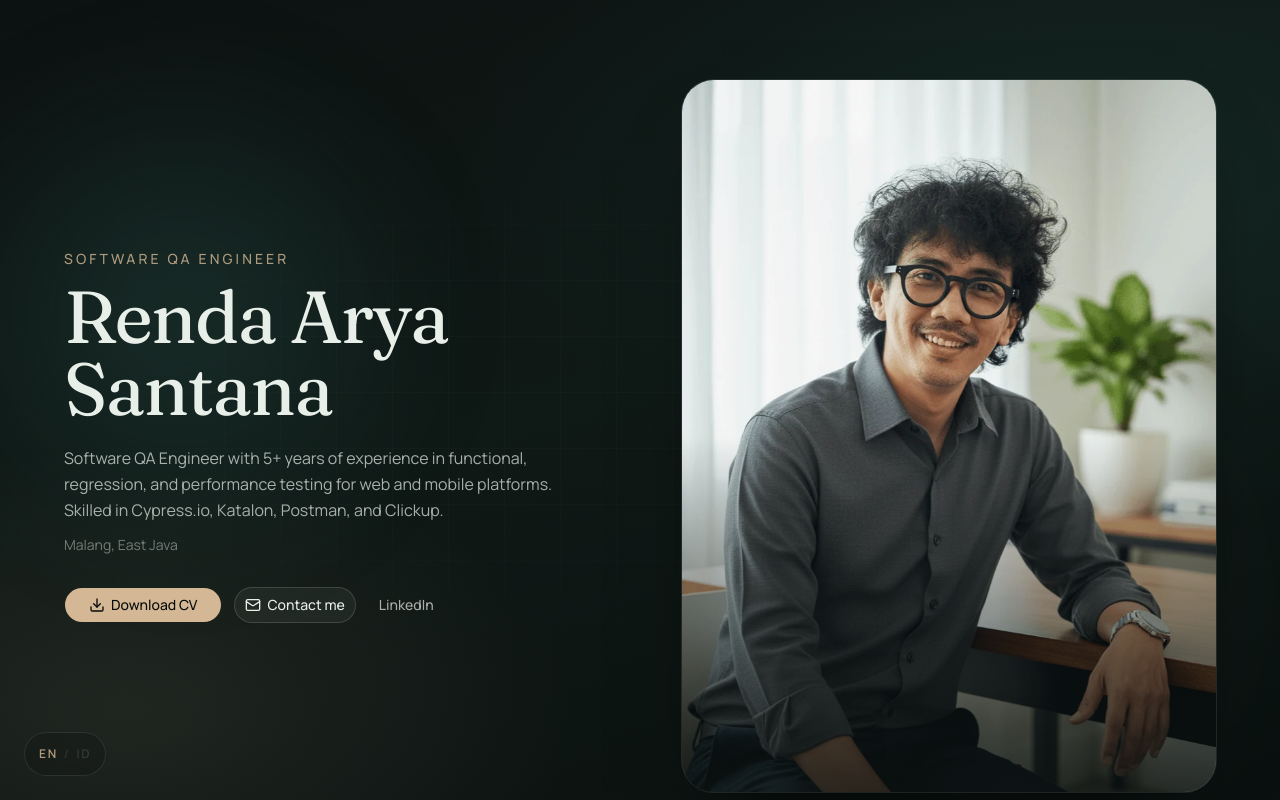
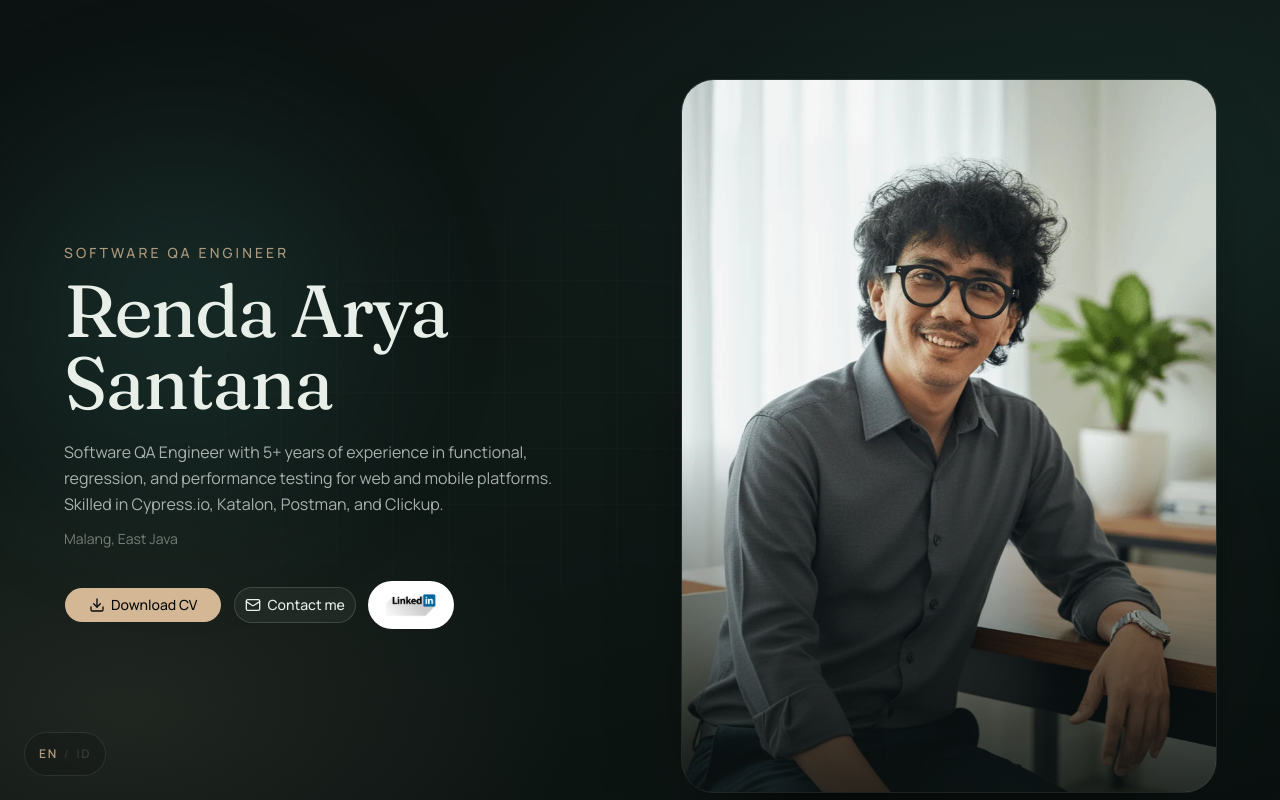
Before and after one commit to rendasantana/CV, a Next.js app: page / in a window 1280 px wide. Shown: the top 800 px of the page. Built offline with nearby package versions, Linux system fonts and the light colour scheme.

Commit message:
Replace LinkedIn text CTAs with logo image button
Add trimmed/optimized LinkedIn wordmark to public and use a light
horizontal pill button in hero and footer linking to the profile.

```diff
--- a/src/components/portfolio/hero.tsx
+++ b/src/components/portfolio/hero.tsx
@@ -2,6 +2,7 @@
 
 import { useLocale } from "@/components/i18n/locale-provider";
 import { CvDownloadDialog } from "@/components/portfolio/cv-download-dialog";
+import { LinkedInLogoButton } from "@/components/portfolio/linkedin-logo-button";
 import { buttonVariants } from "@/components/ui/button";
 import { profile } from "@/lib/portfolio";
 import { cn } from "@/lib/utils";
@@ -46,17 +47,7 @@ export function Hero() {
               <Mail className="size-4" />
               {t.hero.contactCta}
             </a>
-            <a
-              href={profile.linkedin}
-              target="_blank"
-              rel="noopener noreferrer"
-              className={cn(
-                buttonVariants({ variant: "ghost", size: "lg" }),
-                "rounded-full text-ink/70 hover:bg-ink/8 hover:text-ink",
-              )}
-            >
-              {t.hero.linkedin}
-            </a>
+            <LinkedInLogoButton />
           </div>
         </div>
 
--- /dev/null
+++ b/src/components/portfolio/linkedin-logo-button.tsx
@@ -0,0 +1,42 @@
+"use client";
+
+import { profile } from "@/lib/portfolio";
+import { cn } from "@/lib/utils";
+import Image from "next/image";
+
+type LinkedInLogoButtonProps = {
+  className?: string;
+};
+
+/**
+ * Horizontal LinkedIn wordmark button (wide logo asset, light pill on dark UI).
+ */
+export function LinkedInLogoButton({ className }: LinkedInLogoButtonProps) {
+  return (
+    <a
+      href={profile.linkedin}
+      target="_blank"
+      rel="noopener noreferrer"
+      aria-label="LinkedIn"
+      title="LinkedIn"
+      className={cn(
+        "group inline-flex h-11 max-w-[11.5rem] items-center justify-center overflow-hidden rounded-full border border-ink/15 bg-white px-3.5 shadow-[0_1px_0_rgba(0,0,0,0.04)] transition-all sm:h-12 sm:max-w-[13rem] sm:px-4",
+        "hover:border-ink/25 hover:bg-[#f4f4f4] hover:shadow-[0_8px_24px_-14px_rgba(0,0,0,0.55)]",
+        "focus-visible:outline-none focus-visible:ring-2 focus-visible:ring-gold/50 focus-visible:ring-offset-2 focus-visible:ring-offset-sand",
+        "active:translate-y-px",
+        className,
+      )}
+    >
+      <Image
+        src="/linkedin-logo.webp"
+        alt=""
+        width={224}
+        height={102}
+        className="h-5 w-auto max-w-full object-contain object-center sm:h-6"
+        sizes="(max-width: 640px) 140px, 180px"
+        priority={false}
+      />
+      <span className="sr-only">LinkedIn</span>
+    </a>
+  );
+}
--- a/src/components/portfolio/site-footer.tsx
+++ b/src/components/portfolio/site-footer.tsx
@@ -2,6 +2,7 @@
 
 import { useLocale } from "@/components/i18n/locale-provider";
 import { CvDownloadDialog } from "@/components/portfolio/cv-download-dialog";
+import { LinkedInLogoButton } from "@/components/portfolio/linkedin-logo-button";
 import { buttonVariants } from "@/components/ui/button";
 import { formatMessage } from "@/lib/i18n/messages";
 import { profile } from "@/lib/portfolio";
@@ -52,17 +53,7 @@ export function SiteFooter() {
           >
             {t.contact.call}
           </a>
-          <a
-            href={profile.linkedin}
-            target="_blank"
-            rel="noopener noreferrer"
-            className={cn(
-              buttonVariants({ variant: "outline", size: "lg" }),
-              "rounded-full border-ink/20 bg-transparent text-ink hover:bg-ink/10",
-            )}
-          >
-            {t.contact.linkedin}
-          </a>
+          <LinkedInLogoButton />
         </div>
       </div>
       <div className="border-t border-ink/10 px-6 py-4 text-center text-xs text-ink/35 sm:px-10 sm:text-left">
```
Also changed, not shown: public/linkedin-logo.png (added), public/linkedin-logo.webp (added).
